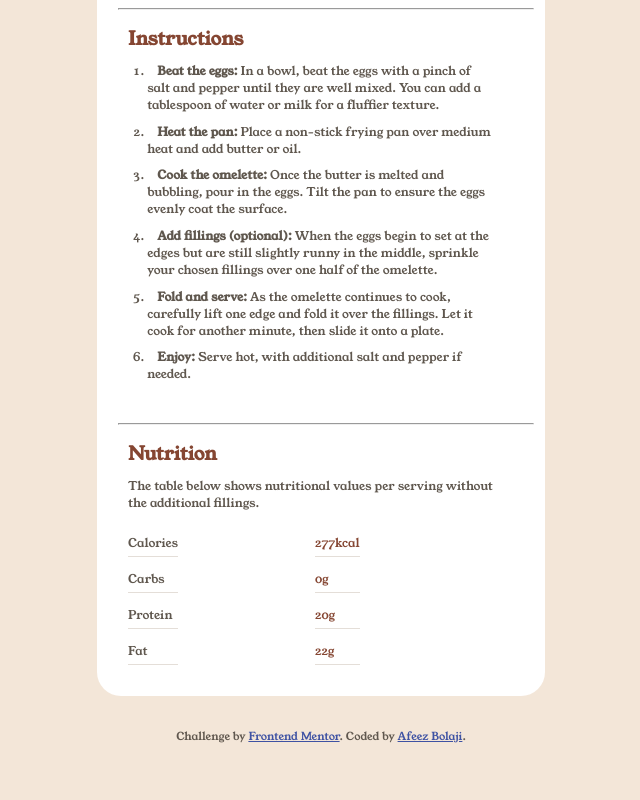
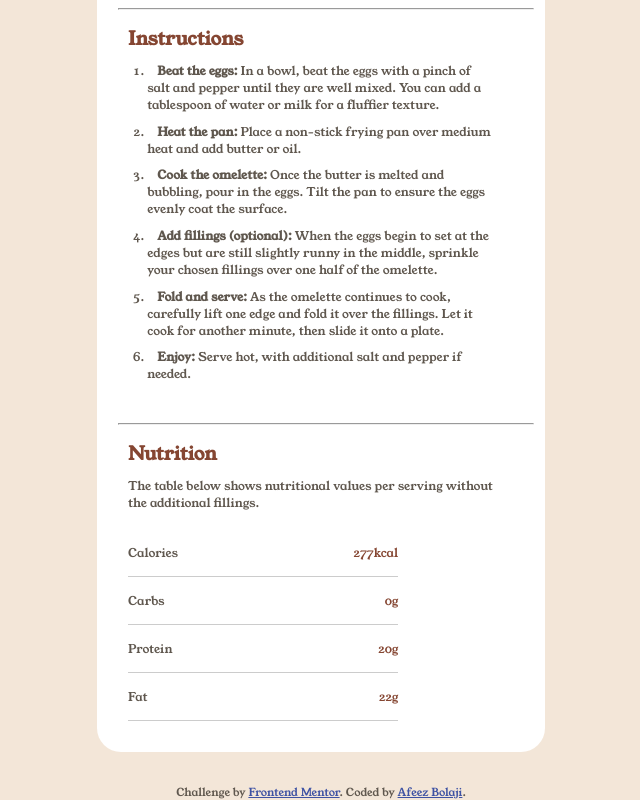
Before and after one commit to Afeez-Ola/recipe-page-main, a plain HTML site: page index.html in a window 1280 px wide. Shown: the part 708-1508 px from the top of the page, without its empty margins (319-959 px from the left). Before the commit the page ends 1452 px from the top, so only its background shows below. Drawn offline with Linux system fonts and the light colour scheme.

Commit message:
I think I'm done

```diff
--- a/css/styles.css
+++ b/css/styles.css
@@ -172,32 +172,10 @@ button {
 
 .nutrition_table {
     display: flex;
-  flex-direction: row;
+    flex-direction: column;
     justify-content: space-between;
-  width: 60%;
+    width: 70%;
     margin-top: .5rem;
-}
-
-.nutrition_table>.nutrition_keys,
-.nutrition_table>.nutrition_values {
-  display: flex;
-  flex-direction: column;
-  gap: 8px;
-}
-
-.nutrition_table>.nutrition_keys p {
-  font-size: 12px;
-  font-weight: 400;
-  border-bottom: 1px solid var(--stone-150);
-  padding: 5px 0;
-}
-
-.nutrition_table>.nutrition_values p {
-  color: var(--brown-800);
-  font-size: 12px;
-  font-weight: 400;
-  border-bottom: 1px solid var(--stone-150);
-  padding: 5px 0;
 }
 
 hr {
@@ -208,3 +186,64 @@ hr {
     display: block;
     color: var(--stone-150);
 }
+
+.nutrition_row {
+    display: flex;
+    justify-content: space-between;
+    border-bottom: 1px solid #ccc;
+    padding: 10px 0;
+}
+
+.nutrition_key,
+.nutrition_value {
+    width: 50%;
+}
+
+.nutrition_key {
+    text-align: left;
+    font-size: 12px;
+    font-weight: 400;
+    padding: 5px 0;
+}
+
+.nutrition_value {
+    text-align: right;
+    color: var(--brown-800);
+    font-size: 12px;
+    font-weight: 400;
+    padding: 5px 0;
+}
+
+@media only screen and (max-width: 500px) and (max-width: 780px) {
+    /* Your mobile-specific CSS goes here */
+    body {
+        font-size: 14px;
+    }
+    .segment {
+        width: 100%;
+        height: auto;
+        background: var(--white);
+        margin: 0 auto;
+        border-radius: 0;
+        display: block;
+        padding: 0;
+    }
+    .recipe_image img {
+        width: 100%;
+        border-radius: 0;
+    }
+    .recipe_image {
+        width: 100%;
+        margin: 0;
+        display: flex;
+        justify-content: center;
+    }
+    .recipe_intro {
+        padding: 0;
+    }
+    .recipe_intro_note,
+    .recipe_summary {
+        width: 90%;
+        margin: 1rem auto;
+    }
+}
--- a/index.html
+++ b/index.html
@@ -77,19 +77,24 @@
             <h3>Nutrition</h3>
             <p>The table below shows nutritional values per serving without the additional fillings.</p>
             <div class="nutrition_table">
-                <div class="nutrition_keys">
-                    <p>Calories</p>
-                    <p>Carbs</p>
-                    <p>Protein</p>
-                    <p>Fat</p>
+                <div class="nutrition_row">
+                    <div class="nutrition_key">Calories</div>
+                    <div class="nutrition_value">277kcal</div>
                 </div>
-                <div class="nutrition_values">
-                    <p>277kcal </p>
-                    <p>0g</p>
-                    <p>20g</p>
-                    <p>22g</p>
+                <div class="nutrition_row">
+                    <div class="nutrition_key">Carbs</div>
+                    <div class="nutrition_value">0g</div>
+                </div>
+                <div class="nutrition_row">
+                    <div class="nutrition_key">Protein</div>
+                    <div class="nutrition_value">20g</div>
+                </div>
+                <div class="nutrition_row">
+                    <div class="nutrition_key">Fat</div>
+                    <div class="nutrition_value">22g</div>
                 </div>
             </div>
+
 
         </div>
     </div>
```
Lines whose indentation alone changed are shown as unchanged.
